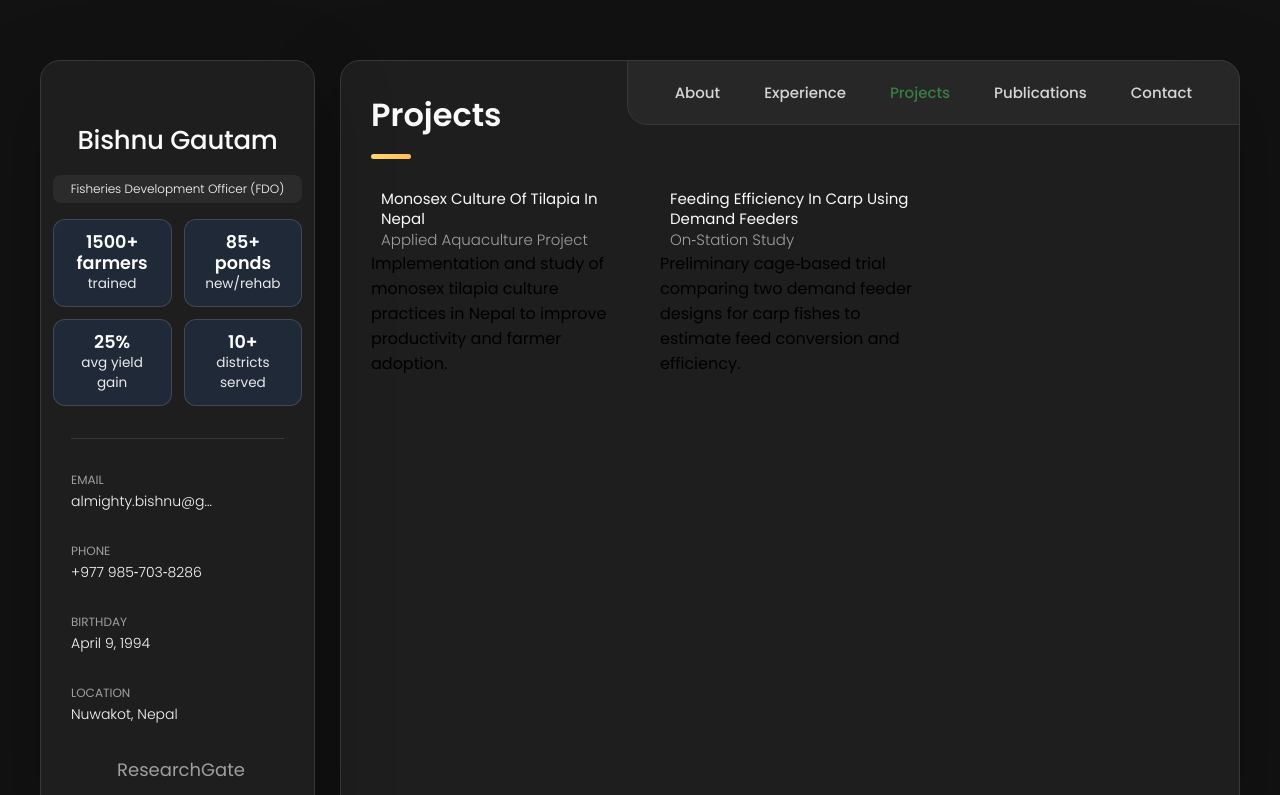
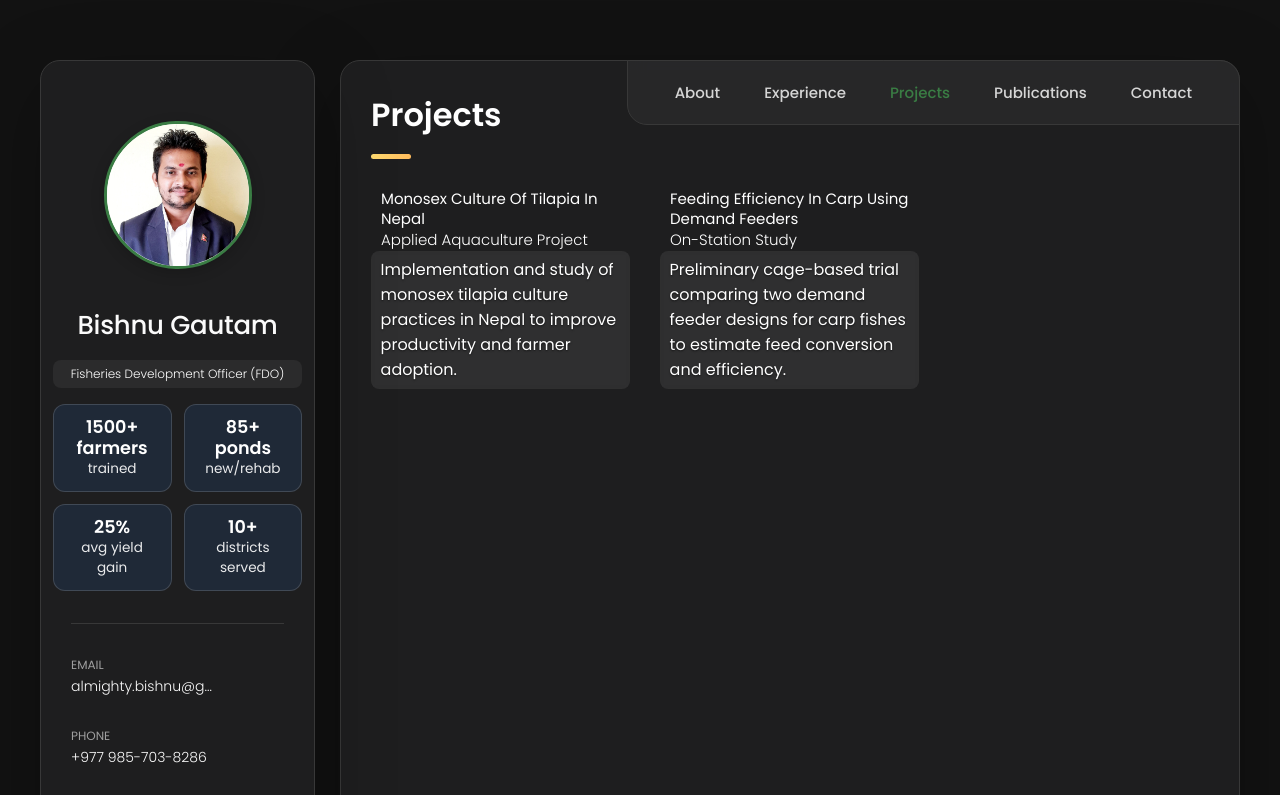
Before and after one commit to almightybishnu/almighty.github.io, a plain HTML site: page index.html in a window 1280 px wide. Both pictures are taken after a click on the button "Projects". Shown: the top 795 px of the page. Drawn offline with Linux system fonts and the light colour scheme.

Commit message:
Update index.html
updated today

```diff
--- a/index.html
+++ b/index.html
@@ -7,7 +7,7 @@
   <title>Bishnu Gautam — Fisheries Development Officer (Nuwakot, Nepal)</title>
   <meta name="description" content="Portfolio of Bishnu Gautam, Fisheries Development Officer (FDO), specializing in aquaculture development, hatchery management, farmer training, and sustainable fisheries in Nepal." />
   <meta property="og:title" content="Bishnu Gautam — Fisheries Development Officer (Nuwakot, Nepal)" />
-  <meta property="og:description" content="Aquaculture development • Hatchery & grow‑out • Farmer training • Water quality monitoring • Cooperative ponds" />
+  <meta property="og:description" content="Aquaculture development • Hatchery & grow-out • Farmer training • Water quality monitoring • Cooperative ponds" />
   <meta property="og:type" content="website" />
   <meta property="og:image" content="./assets/images/og-fdo.jpg" />
   <meta property="og:url" content="https://example.com/" />
@@ -28,6 +28,35 @@
     .skills-list .h5{min-width:180px}
     .navbar .navbar-link[aria-current="page"]{color:#3a7d44}
     .contact .form-btn[disabled]{opacity:.6}
+
+    /* Avatar styles */
+    .avatar {
+      width: 148px; height: 148px;
+      border-radius: 50%;
+      overflow: hidden;
+      border: 3px solid #3a7d44;
+      box-shadow: 0 4px 14px rgba(0,0,0,.18);
+      margin: 0 0 12px;
+      background:#fff;
+    }
+    .avatar img {
+      width: 100%; height: 100%;
+      object-fit: cover; display:block;
+    }
+
+    /* === Make dark sections readable === */
+    .on-dark { color:#fff; }
+    .on-dark h1, .on-dark h2, .on-dark h3, .on-dark h4,
+    .on-dark p, .on-dark li, .on-dark small, .on-dark span,
+    .on-dark .project-title, .on-dark .project-category, .on-dark .project-description {
+      color:#fff;
+    }
+    .on-dark a { color:#9dd6ff; }
+    .on-dark .project-description { text-shadow:0 1px 2px rgba(0,0,0,.6); }
+    .highlight-pill {
+      display:inline-block; background:rgba(255,255,255,.08);
+      padding:.4rem .6rem; border-radius:.5rem; backdrop-filter:blur(2px);
+    }
   </style>
 </head>
 <body>
@@ -35,6 +64,11 @@
     <!-- Sidebar -->
     <aside class="sidebar" data-sidebar>
       <div class="sidebar-info">
+        <!-- NEW: profile image -->
+        <div class="avatar" aria-hidden="true">
+          <img src="./assets/images/bishnu.jpg" alt="Portrait of Bishnu Gautam" loading="lazy" width="148" height="148" />
+        </div>
+
         <div class="info-content">
           <h1 class="name" title="Bishnu Gautam">Bishnu Gautam</h1>
           <p class="title">Fisheries Development Officer (FDO)</p>
@@ -51,7 +85,7 @@
         <div class="separator"></div>
         <ul class="contacts-list">
           <li class="contact-item"><div class="contact-info"><p class="contact-title">Email</p><a href="mailto:almighty.bishnu@gmail.com" class="contact-link">almighty.bishnu@gmail.com</a></div></li>
-          <li class="contact-item"><div class="contact-info"><p class="contact-title">Phone</p><a href="tel:+9779857038286" class="contact-link">+977 985‑703‑8286</a></div></li>
+          <li class="contact-item"><div class="contact-info"><p class="contact-title">Phone</p><a href="tel:+9779857038286" class="contact-link">+977 985-703-8286</a></div></li>
           <li class="contact-item"><div class="contact-info"><p class="contact-title">Birthday</p><time datetime="1994-04-09">April 9, 1994</time></div></li>
           <li class="contact-item"><div class="contact-info"><p class="contact-title">Location</p><address>Nuwakot, Nepal</address></div></li>
         </ul>
@@ -77,7 +111,7 @@
         <header><h2 class="h2 article-title">About me</h2></header>
         <section class="about-text">
           <p>I am a Fisheries Development Officer based in Nepal, focused on aquaculture development, farmer extension, and sustainable management of freshwater resources. I work across community ponds, hatcheries, and cooperative groups to improve productivity while safeguarding biodiversity and water quality.</p>
-          <p>My work blends <span class="badge">technical advisory</span> with <span class="badge">hands‑on field support</span>—from pond design and seed stocking plans to feed budgeting, health management, and market linkage. I collaborate with local governments and NGOs to implement inclusive programs that raise household income and food security.</p>
+          <p>My work blends <span class="badge">technical advisory</span> with <span class="badge">hands-on field support</span>—from pond design and seed stocking plans to feed budgeting, health management, and market linkage. I collaborate with local governments and NGOs to implement inclusive programs that raise household income and food security.</p>
         </section>
       </article>
 
@@ -87,9 +121,9 @@
         <section class="timeline">
           <div class="title-wrapper"><h3 class="h3">Work</h3></div>
           <ol class="timeline-list">
-            <li class="timeline-item"><h4 class="h4 timeline-item-title">Fisheries Development Officer — Livestock Service Office, Nuwakot</h4><span>20XX — Present</span><p class="timeline-text">Lead district‑level aquaculture extension covering farmer trainings, pond design/rehabilitation, carp polyculture advisory, seed distribution coordination, and routine water‑quality monitoring. Facilitate cooperative models and market linkages aligned with provincial targets.</p></li>
+            <li class="timeline-item"><h4 class="h4 timeline-item-title">Fisheries Development Officer — Livestock Service Office, Nuwakot</h4><span>20XX — Present</span><p class="timeline-text">Lead district-level aquaculture extension covering farmer trainings, pond design/rehabilitation, carp polyculture advisory, seed distribution coordination, and routine water-quality monitoring. Facilitate cooperative models and market linkages aligned with provincial targets.</p></li>
             <li class="timeline-item"><h4 class="h4 timeline-item-title">Agriculture Officer — Krishi Samagri Company Ltd. (Bagmati Provincial Office, Hetauda)</h4><span>20XX — 20XX</span><p class="timeline-text">Supported input supply planning and farmer outreach; coordinated with local bodies on seasonal demand forecasting and logistics for aquaculture and crop inputs.</p></li>
-            <li class="timeline-item"><h4 class="h4 timeline-item-title">Technical Officer — Socio‑economics & Agricultural Research Policy Division (SARPOD), NARC</h4><span>20XX — 20XX</span><p class="timeline-text">Contributed to the Pilot Program for Climate Resilience (PPCR): data collection, statistical analysis, and extension materials on climate‑smart agriculture and fisheries.</p></li>
+            <li class="timeline-item"><h4 class="h4 timeline-item-title">Technical Officer — Socio-economics & Agricultural Research Policy Division (SARPOD), NARC</h4><span>20XX — 20XX</span><p class="timeline-text">Contributed to the Pilot Program for Climate Resilience (PPCR): data collection, statistical analysis, and extension materials on climate-smart agriculture and fisheries.</p></li>
           </ol>
         </section>
 
@@ -103,12 +137,24 @@
         </section>
       </article>
 
-      <article class="portfolio" data-page="projects">
+      <article class="portfolio on-dark" data-page="projects">
         <header><h2 class="h2 article-title">Projects</h2></header>
         <section class="projects">
           <ul class="project-list">
-            <li class="project-item active"><h3 class="project-title">Monosex Culture of Tilapia in Nepal</h3><p class="project-category">Applied Aquaculture Project</p><p class="project-description">Implementation and study of monosex tilapia culture practices in Nepal to improve productivity and farmer adoption.</p></li>
-            <li class="project-item active"><h3 class="project-title">Feeding Efficiency in Carp Using Demand Feeders</h3><p class="project-category">On‑Station Study</p><p class="project-description">Preliminary cage‑based trial comparing two demand feeder designs for carp fishes to estimate feed conversion and efficiency.</p></li>
+            <li class="project-item active">
+              <h3 class="project-title">Monosex Culture of Tilapia in Nepal</h3>
+              <p class="project-category">Applied Aquaculture Project</p>
+              <p class="project-description highlight-pill">
+                Implementation and study of monosex tilapia culture practices in Nepal to improve productivity and farmer adoption.
+              </p>
+            </li>
+            <li class="project-item active">
+              <h3 class="project-title">Feeding Efficiency in Carp Using Demand Feeders</h3>
+              <p class="project-category">On-Station Study</p>
+              <p class="project-description highlight-pill">
+                Preliminary cage-based trial comparing two demand feeder designs for carp fishes to estimate feed conversion and efficiency.
+              </p>
+            </li>
           </ul>
         </section>
       </article>
@@ -119,7 +165,7 @@
           <ul class="blog-posts-list">
             <li class="blog-post-item"><a href="https://www.researchgate.net/publication/327983770_Vitamin_requirements_for_Indian_major_carp_a_review" target="_blank" rel="noopener"><div class="blog-content"><div class="blog-meta"><p class="blog-category">Preprint</p><span class="dot"></span><time datetime="2018-10-01">Oct 2018</time></div><h3 class="h3 blog-item-title">Vitamin Requirements for Indian Major Carp – A Review</h3><p class="blog-text">A comprehensive review summarizing vitamin requirements and dietary formulations for Indian major carp.</p></div></a></li>
             <li class="blog-post-item"><a href="https://www.researchgate.net/publication/325274942_Monosex_Culture_of_Tilapia_in_Nepal" target="_blank" rel="noopener"><div class="blog-content"><div class="blog-meta"><p class="blog-category">Article</p><span class="dot"></span><time datetime="2018-05-01">May 2018</time></div><h3 class="h3 blog-item-title">Monosex Culture of Tilapia in Nepal</h3><p class="blog-text">Discusses the feasibility and outcomes of monosex tilapia culture practices in Nepal.</p></div></a></li>
-            <li class="blog-post-item"><a href="https://www.researchgate.net/publication/323569050_Estimation_of_Feeding_Efficiency_in_Carp_fishes_using_two_types_of_demand_feeder_in_cages_On-station_preliminary_study" target="_blank" rel="noopener"><div class="blog-content"><div class="blog-meta"><p class="blog-category">Conference Presentation</p><span class="dot"></span><time datetime="2018-02-01">Feb 2018</time></div><h3 class="h3 blog-item-title">Estimation of Feeding Efficiency in Carp Fishes Using Demand Feeders</h3><p class="blog-text">On‑station preliminary study presented on feeding efficiency in carp with demand feeders in cage culture systems.</p></div></a></li>
+            <li class="blog-post-item"><a href="https://www.researchgate.net/publication/323569050_Estimation_of_Feeding_Efficiency_in_Carp_fishes_using_two_types_of_demand_feeder_in_cages_On-station_preliminary_study" target="_blank" rel="noopener"><div class="blog-content"><div class="blog-meta"><p class="blog-category">Conference Presentation</p><span class="dot"></span><time datetime="2018-02-01">Feb 2018</time></div><h3 class="h3 blog-item-title">Estimation of Feeding Efficiency in Carp Fishes Using Demand Feeders</h3><p class="blog-text">On-station preliminary study presented on feeding efficiency in carp with demand feeders in cage culture systems.</p></div></a></li>
           </ul>
         </section>
       </article>
```
